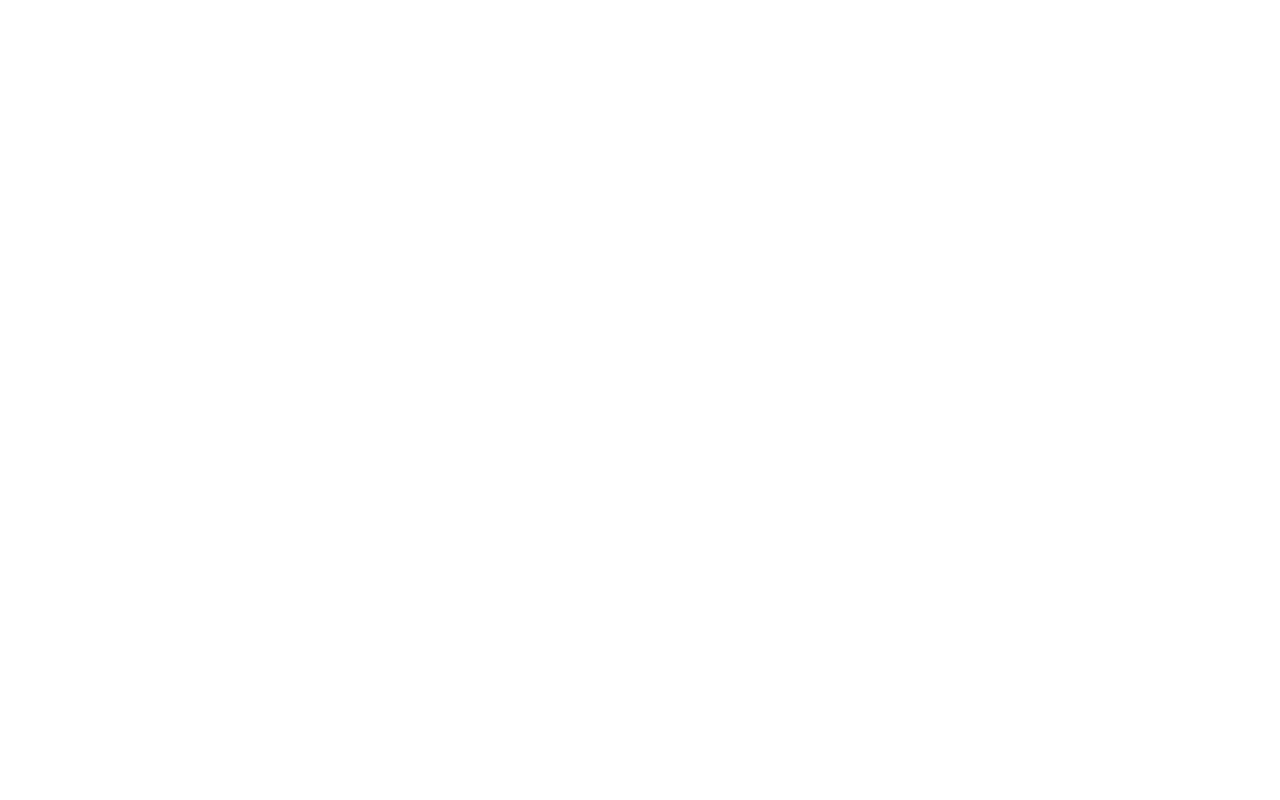
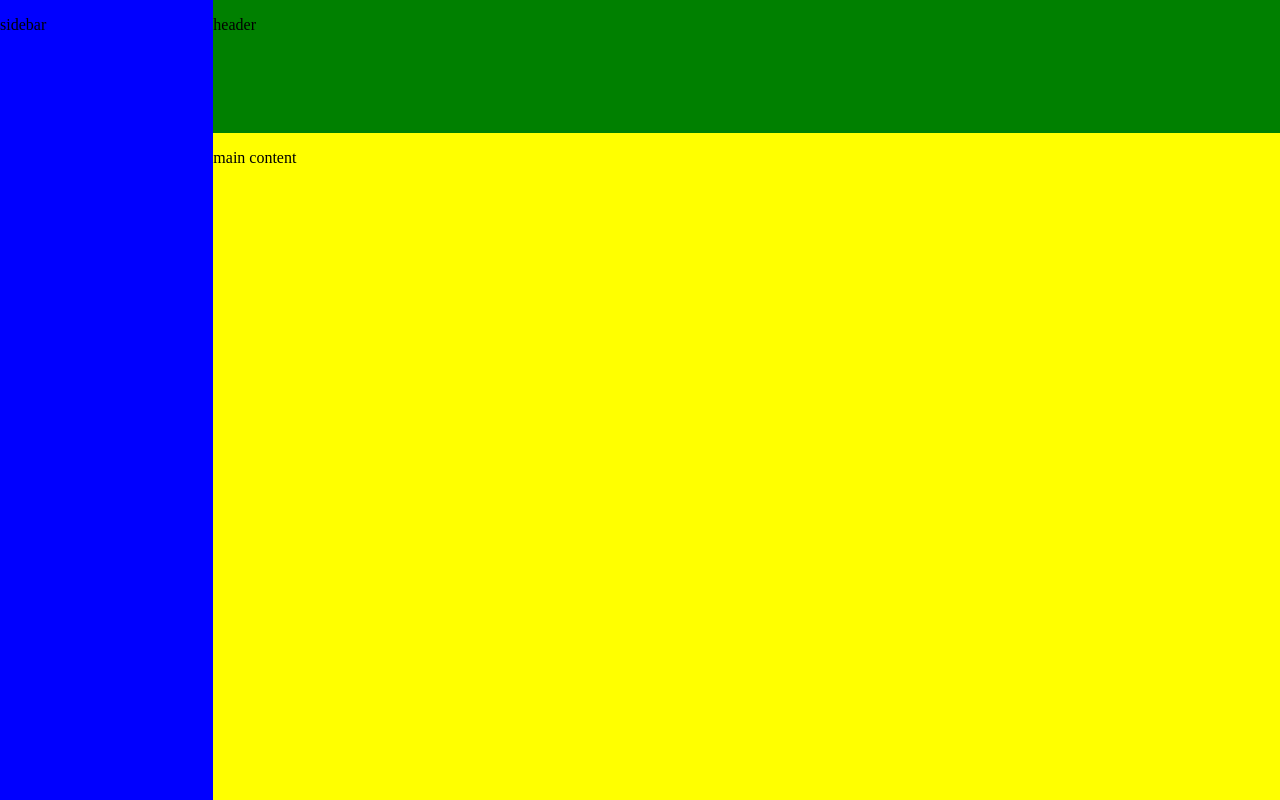
Before and after one commit to Kaleb-Moore/odin-dashboard, a plain HTML site: page index.html in a window 1280 px wide. Drawn offline with Linux system fonts and the light colour scheme.

Commit message:
Create Basic layout

```diff
--- a/index.html
+++ b/index.html
@@ -8,6 +8,16 @@
     <title>Dashboard</title>
 </head>
 <body>
-
+    <div class="container">
+        <header>
+            <p>header</p>
+        </header>
+        <div class="sidebar">
+            <p>sidebar</p>
+        </div>
+        <div class="main-content">
+            <p>main content</p>
+        </div>
+    </div>
 </body>
 </html>
--- a/style.css
+++ b/style.css
@@ -0,0 +1,26 @@
+body {
+    margin: 0;
+    padding: 0;
+}
+
+
+.container {
+    height: 100vh;
+    display: grid;
+    grid-template: 1fr 5fr / 1fr 5fr ;
+}
+
+
+header {
+    background-color: green;
+    grid-column: 2 / 3;
+}
+
+.sidebar {
+    grid-row: 1 /3;
+    background-color: blue;
+}
+
+.main-content {
+    background-color: yellow;
+}
```
